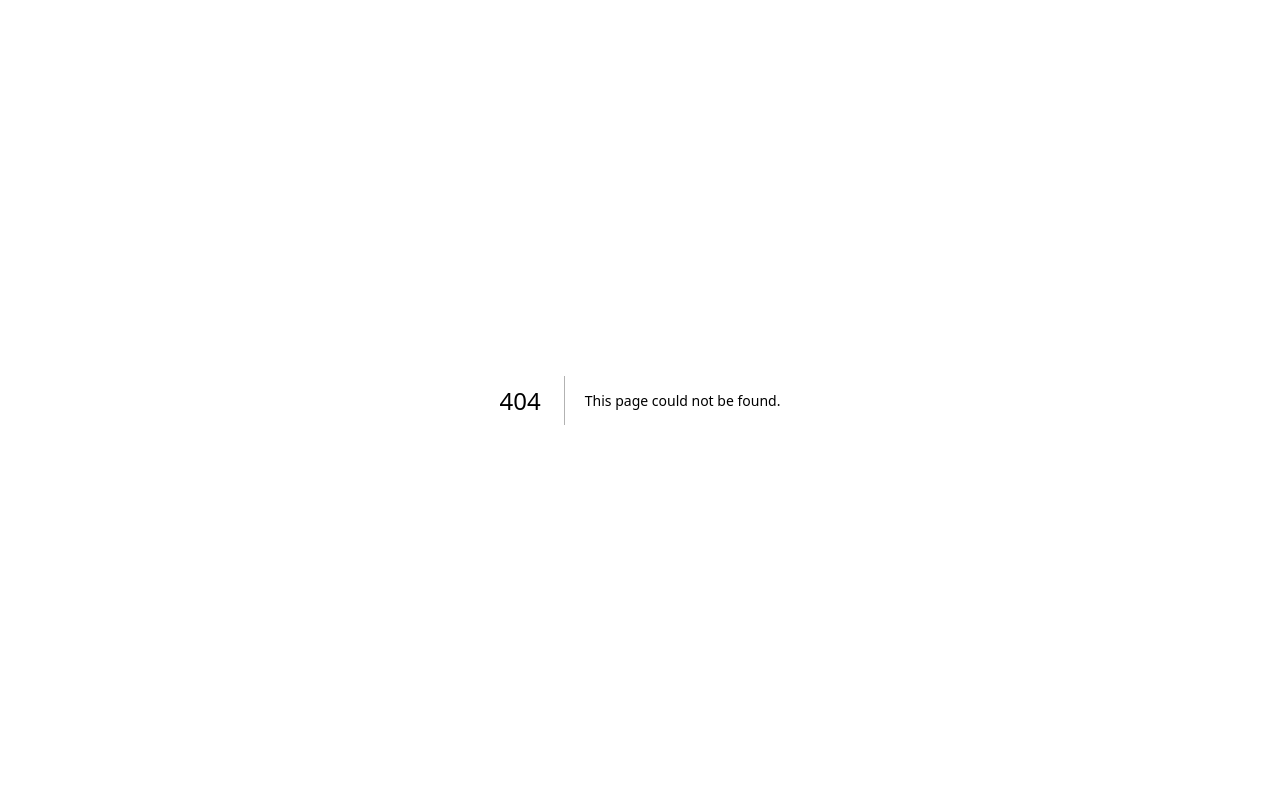
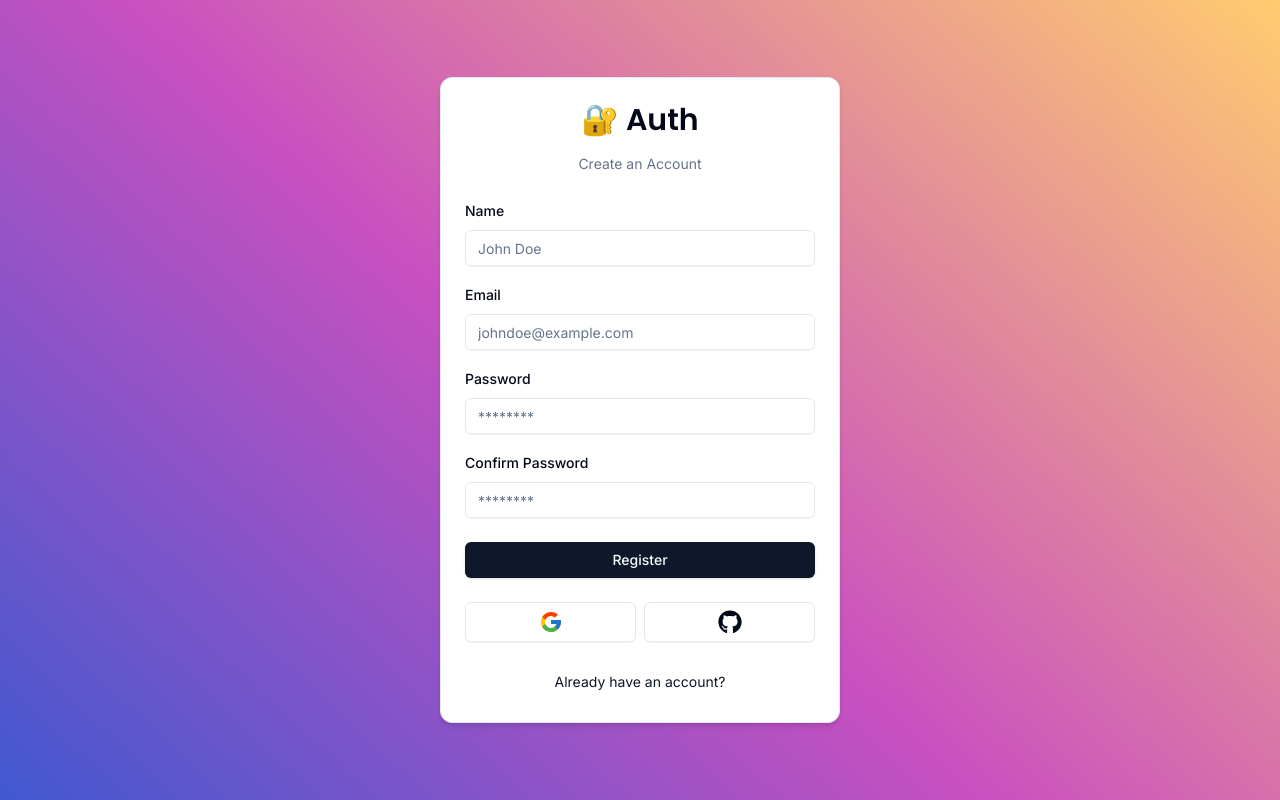
Before and after one commit to cur10sDEV/next-auth-boilerplate, a Next.js app: page /auth/register in a window 1280 px wide. Before the commit this address had no page. Built offline with nearby package versions, Linux system fonts and the light colour scheme.

Commit message:
mock signup flow complete with client and server side fields validation

```diff
--- /dev/null
+++ b/src/app/auth/register/page.tsx
@@ -0,0 +1,6 @@
+import RegisterForm from "@/components/auth/RegisterForm";
+
+const RegisterPage = () => {
+  return <RegisterForm />;
+};
+export default RegisterPage;
--- /dev/null
+++ b/src/components/auth/RegisterForm.tsx
@@ -0,0 +1,145 @@
+"use client";
+
+import { registerSchema } from "@/schemas/authSchema";
+import { registerUser } from "@/server/actions/authAction";
+import { typeRegisterSchema } from "@/types/authTypes";
+import { zodResolver } from "@hookform/resolvers/zod";
+import { useState, useTransition } from "react";
+import { useForm } from "react-hook-form";
+import CardWrapper from "../shared/CardWrapper";
+import FormError from "../shared/FormError";
+import FormSuccess from "../shared/FormSuccess";
+import { Button } from "../ui/button";
+import {
+  Form,
+  FormControl,
+  FormField,
+  FormItem,
+  FormLabel,
+  FormMessage,
+} from "../ui/form";
+import { Input } from "../ui/input";
+
+const initialState: typeRegisterSchema = {
+  name: "",
+  email: "",
+  password: "",
+  confirmPassword: "",
+};
+
+const RegisterForm = () => {
+  const [isPending, startTransition] = useTransition();
+
+  const [error, setError] = useState({ error: false, message: "" });
+  const [success, setSuccess] = useState({ success: false, message: "" });
+
+  const loginForm = useForm<typeRegisterSchema>({
+    resolver: zodResolver(registerSchema),
+    defaultValues: initialState,
+  });
+
+  const onSubmit = async (values: typeRegisterSchema) => {
+    startTransition(() => {
+      registerUser(values).then((data) => {
+        if (data.error) {
+          return setError({ error: data.error, message: data.message });
+        }
+        return setSuccess({ success: data.success, message: data.message });
+      });
+    });
+  };
+
+  return (
+    <CardWrapper
+      headerLabel="Create an Account"
+      buttonLabel="Already have an account?"
+      buttonHref="/auth/login"
+      showSocial
+    >
+      <Form {...loginForm}>
+        <form onSubmit={loginForm.handleSubmit(onSubmit)} className="space-y-6">
+          <div className="space-y-4">
+            <FormField
+              control={loginForm.control}
+              name="name"
+              render={({ field }) => (
+                <FormItem>
+                  <FormLabel>Name</FormLabel>
+                  <FormControl>
+                    <Input
+                      disabled={isPending}
+                      placeholder="John Doe"
+                      type="text"
+                      {...field}
+                    />
+                  </FormControl>
+                  <FormMessage />
+                </FormItem>
+              )}
+            />
+            <FormField
+              control={loginForm.control}
+              name="email"
+              render={({ field }) => (
+                <FormItem>
+                  <FormLabel>Email</FormLabel>
+                  <FormControl>
+                    <Input
+                      disabled={isPending}
+                      placeholder="johndoe@example.com"
+                      type="email"
+                      {...field}
+                    />
+                  </FormControl>
+                  <FormMessage />
+                </FormItem>
+              )}
+            />
+            <FormField
+              control={loginForm.control}
+              name="password"
+              render={({ field }) => (
+                <FormItem>
+                  <FormLabel>Password</FormLabel>
+                  <FormControl>
+                    <Input
+                      disabled={isPending}
+                      placeholder="********"
+                      type="password"
+                      {...field}
+                    />
+                  </FormControl>
+                  <FormMessage />
+                </FormItem>
+              )}
+            />
+            <FormField
+              control={loginForm.control}
+              name="confirmPassword"
+              render={({ field }) => (
+                <FormItem>
+                  <FormLabel>Confirm Password</FormLabel>
+                  <FormControl>
+                    <Input
+                      disabled={isPending}
+                      placeholder="********"
+                      type="password"
+                      {...field}
+                    />
+                  </FormControl>
+                  <FormMessage />
+                </FormItem>
+              )}
+            />
+          </div>
+          {error.error && <FormError message={error.message} />}
+          {success.success && <FormSuccess message={success.message} />}
+          <Button disabled={isPending} className="w-full">
+            {isPending ? "..." : "Register"}
+          </Button>
+        </form>
+      </Form>
+    </CardWrapper>
+  );
+};
+export default RegisterForm;
--- a/src/schemas/authSchema.ts
+++ b/src/schemas/authSchema.ts
@@ -1,10 +1,54 @@
 import * as z from "zod";
 
 export const loginSchema = z.object({
-  email: z.string().trim().email().max(128),
+  email: z
+    .string()
+    .trim()
+    .email({
+      message: "Please enter a valid email address",
+    })
+    .max(128),
   password: z
     .string()
     .trim()
     .min(1, { message: "Password is required" })
     .max(128),
 });
+
+export const registerSchema = z
+  .object({
+    name: z
+      .string()
+      .trim()
+      .min(1, { message: "Name is required" })
+      .max(128, { message: "Maximum 128 characters allowed" }),
+    email: z
+      .string()
+      .trim()
+      .min(1, {
+        message: "Email is required",
+      })
+      .email({
+        message: "Please enter a valid email address",
+      })
+      .max(128, { message: "Maximum 128 characters allowed" }),
+    password: z
+      .string()
+      .trim()
+      .min(8, { message: "Password must be at least 8 characters long" })
+      .max(128, { message: "Maximum 128 characters allowed" })
+      .regex(/[a-z]/, {
+        message: "Password must contain at least one lowercase letter",
+      })
+      .regex(/[A-Z]/, {
+        message: "Password must contain at least one uppercase letter",
+      })
+      .regex(/[0-9]/, {
+        message: "Password must contain at least one number",
+      }),
+    confirmPassword: z.string(),
+  })
+  .refine((data) => data.password === data.confirmPassword, {
+    message: "Passwords don't match!",
+    path: ["confirmPassword"],
+  });
--- a/src/server/actions/authAction.ts
+++ b/src/server/actions/authAction.ts
@@ -2,7 +2,7 @@
 
 import { validator } from "@/lib/zod/validation";
 import { loginSchema } from "@/schemas/authSchema";
-import { typeLoginSchema } from "@/types/authTypes";
+import { typeLoginSchema, typeRegisterSchema } from "@/types/authTypes";
 
 export const loginUser = async (values: typeLoginSchema) => {
   const validatedData = validator(loginSchema, values);
@@ -13,3 +13,13 @@ export const loginUser = async (values: typeLoginSchema) => {
 
   return { ...validatedData, message: "Email Sent!" };
 };
+
+export const registerUser = async (values: typeRegisterSchema) => {
+  const validatedData = validator(loginSchema, values);
+
+  if (validatedData.error) {
+    return validatedData;
+  }
+
+  return { ...validatedData, message: "Email Sent!" };
+};
--- a/src/types/authTypes.ts
+++ b/src/types/authTypes.ts
@@ -1,4 +1,6 @@
-import { loginSchema } from "@/schemas/authSchema";
+import { loginSchema, registerSchema } from "@/schemas/authSchema";
 import { z } from "zod";
 
 export type typeLoginSchema = z.infer<typeof loginSchema>;
+
+export type typeRegisterSchema = z.infer<typeof registerSchema>;
```
